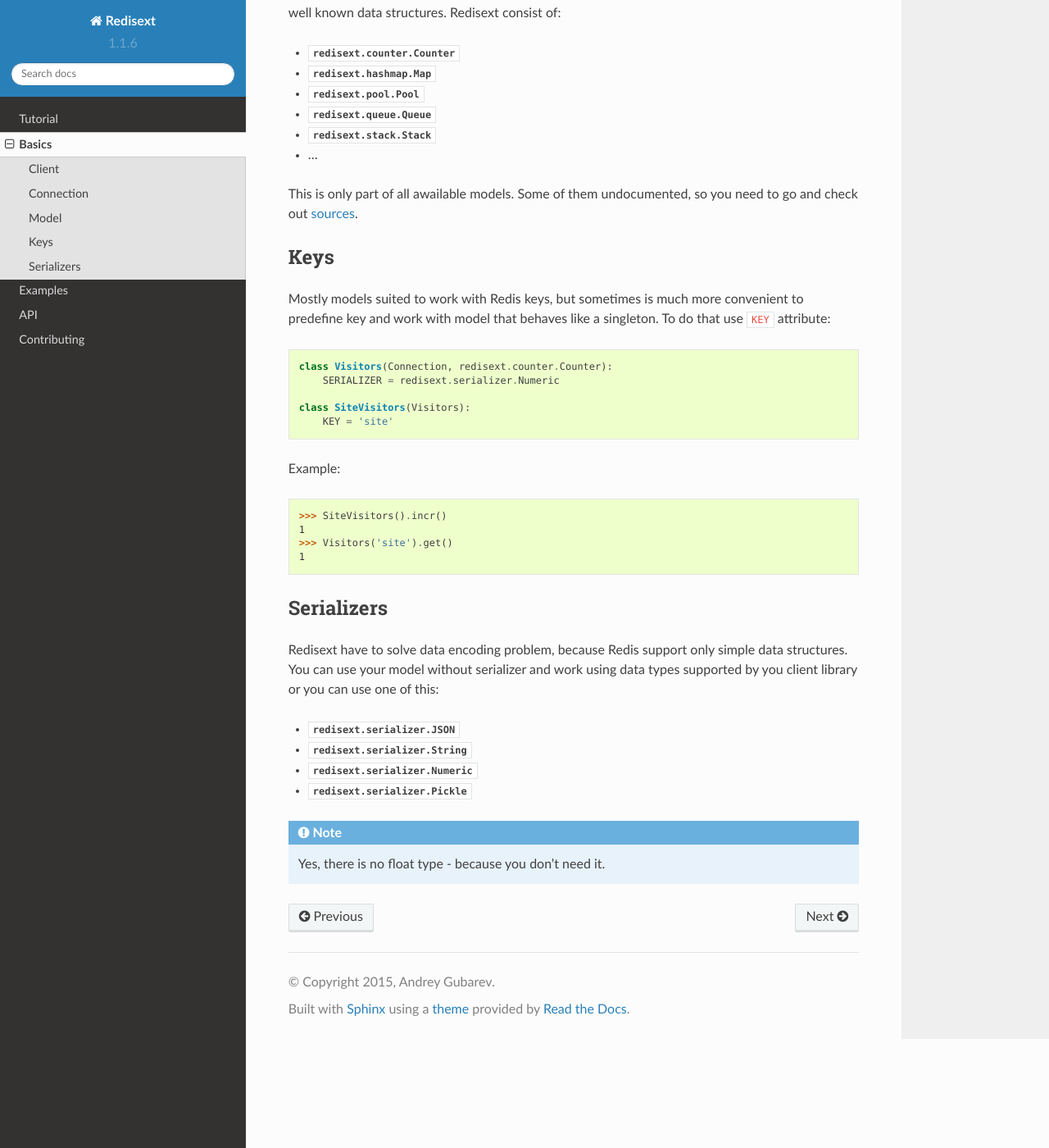
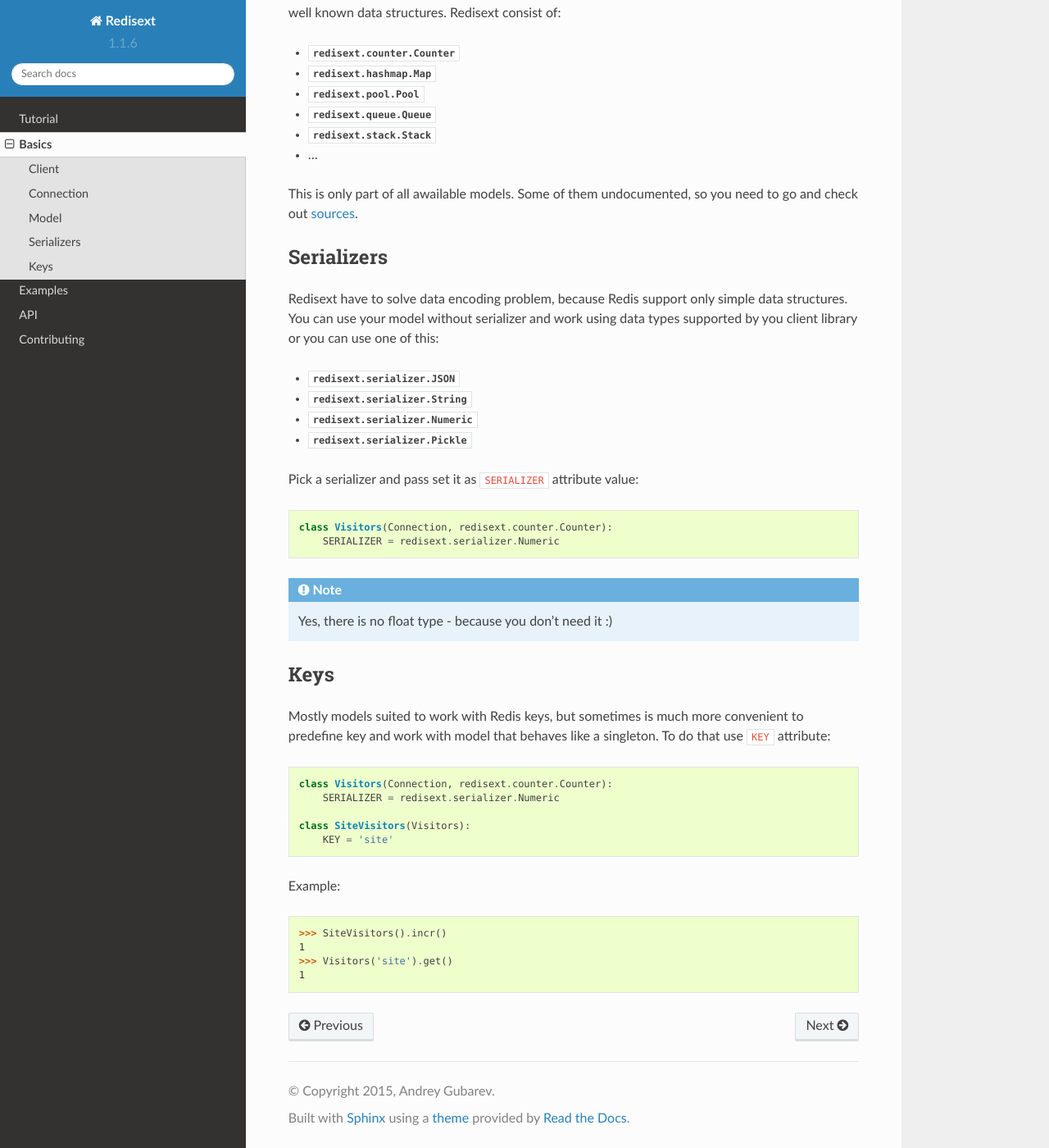
Before and after one commit to mylokin/redisext, a Sphinx documentation site: the page built from docs/modules/basics.rst, in a window 1280 px wide and 1400 px high, scrolled down 612 px. Shown: the whole window at 82% size. Built offline with Sphinx 7.4.7 and the Read the Docs theme 2.0.0, drawn with Linux system fonts in a browser that asks for light colours; some of the changed lines change nothing that is shown.

Commit message:
update basics

```diff
--- a/docs/modules/basics.rst
+++ b/docs/modules/basics.rst
@@ -35,6 +35,27 @@
 This is only part of all awailable models. Some of them undocumented, so you
 need to go and check out `sources <https://github.com/mylokin/redisext>`_.
 
+Serializers
+-----------
+
+Redisext have to solve data encoding problem, because Redis support only simple
+data structures. You can use your model without serializer and work using
+data types supported by you client library or you can use one of this:
+
+* :class:`redisext.serializer.JSON`
+* :class:`redisext.serializer.String`
+* :class:`redisext.serializer.Numeric`
+* :class:`redisext.serializer.Pickle`
+
+Pick a serializer and pass set it as ``SERIALIZER`` attribute value::
+
+   class Visitors(Connection, redisext.counter.Counter):
+       SERIALIZER = redisext.serializer.Numeric
+
+.. note::
+
+   Yes, there is no float type - because you don't need it :)
+
 Keys
 ----
 
@@ -54,19 +75,3 @@
    1
    >>> Visitors('site').get()
    1
-
-Serializers
------------
-
-Redisext have to solve data encoding problem, because Redis support only simple
-data structures. You can use your model without serializer and work using
-data types supported by you client library or you can use one of this:
-
-* :class:`redisext.serializer.JSON`
-* :class:`redisext.serializer.String`
-* :class:`redisext.serializer.Numeric`
-* :class:`redisext.serializer.Pickle`
-
-.. note::
-
-   Yes, there is no float type - because you don't need it.
```
